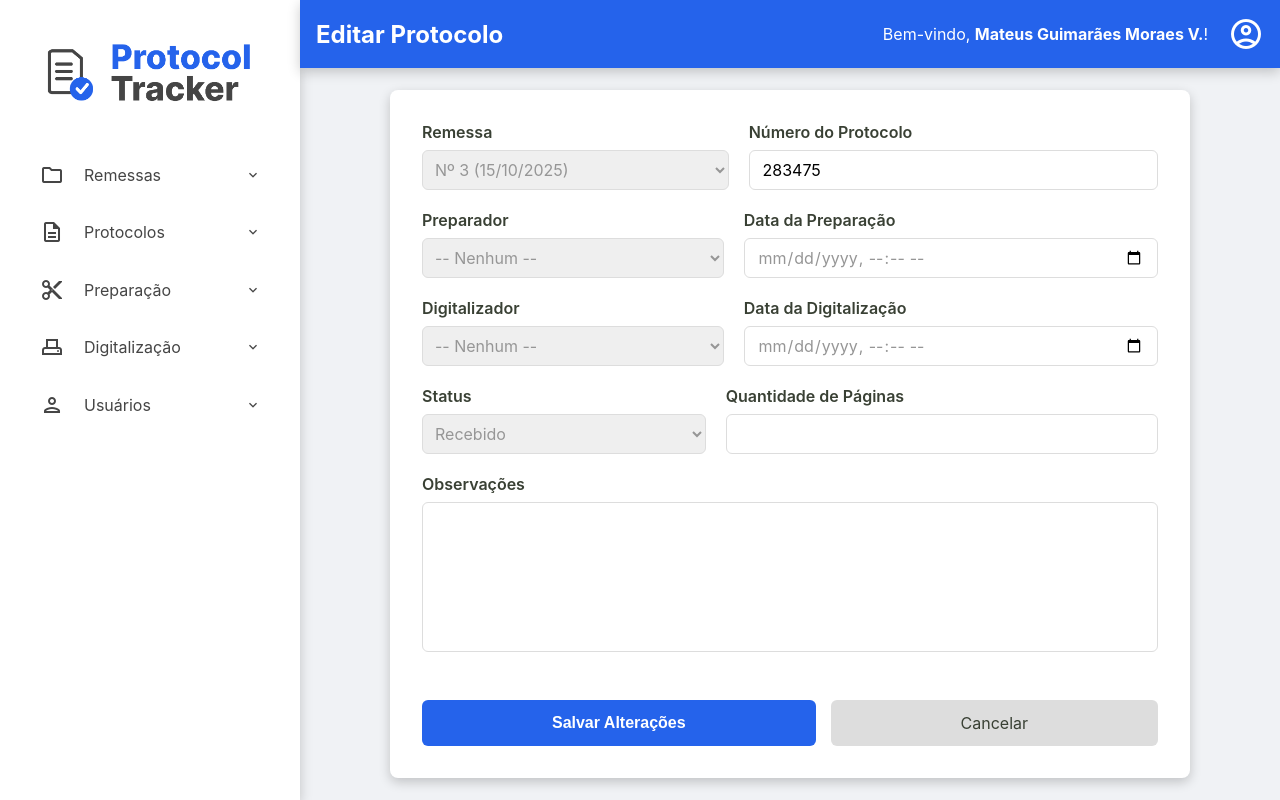
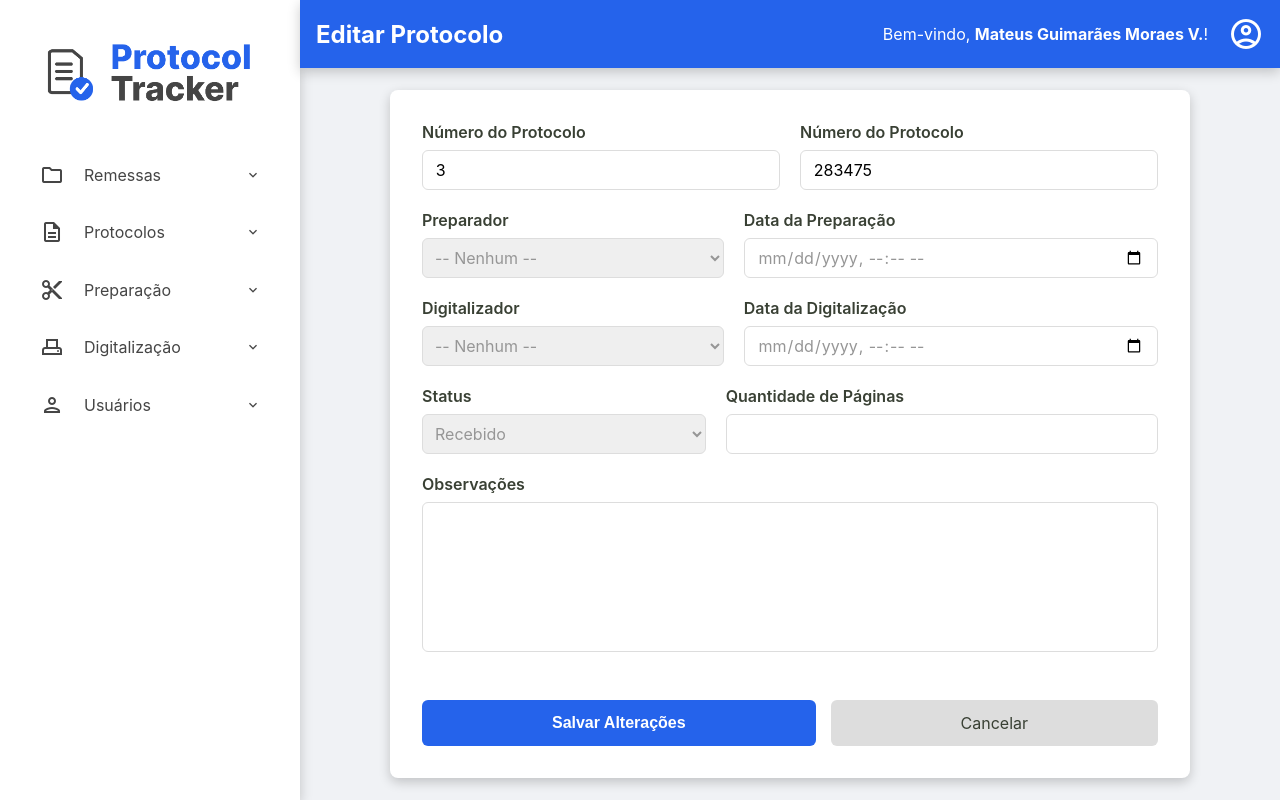
Before and after one commit to mateusgui/protocol-tracker-v2, a PHP site: page /admin/remessas/editar-protocolo?id=66131faa-2645-4d0c-a644-35f66a6b7ac2 in a window 1280 px wide. Run offline with PHP 8.4, Linux system fonts and the light colour scheme; the visitor is signed in with stand-in values (Sample User, id 1); data comes from the database, SQL or seed files in the repository; both versions use the stored data as it was after the commit; some libraries are stand-ins or nearby versions.

Commit message:
update protocolo

```diff
--- a/src/Controller/Admin/RemessaController.php
+++ b/src/Controller/Admin/RemessaController.php
@@ -181,7 +181,8 @@ class RemessaController
             $id_protocolo = $_GET['id'] ?? null;
             $protocolo = $this->protocoloRepository->findById($id_protocolo);
 
-            $listaDeRemessas = $this->remessaRepository->all();
+            $id_remessa = $protocolo->getIdRemessa();
+            $remessa = $this->remessaRepository->findById($id_remessa);
             $listaDePreparadores = $this->usuarioRepository->allByPermissao('preparador');
             $listaDeDigitalizadores = $this->usuarioRepository->allByPermissao('digitalizador');
 
--- a/src/Repository/ProtocoloRepository.php
+++ b/src/Repository/ProtocoloRepository.php
@@ -343,12 +343,11 @@ class ProtocoloRepository implements ProtocoloRepositoryInterface
 
     public function update(Protocolo $protocolo): void
     {
-        $sqlQuery = "UPDATE protocolos SET id_remessa = :id_remessa, numero_protocolo = :numero_protocolo, data_preparacao = :data_preparacao, id_preparador = :id_preparador, data_digitalizacao = :data_digitalizacao, id_digitalizador = :id_digitalizador, status = :status, quantidade_paginas = :quantidade_paginas, observacoes = :observacoes WHERE id = :id;";
+        $sqlQuery = "UPDATE protocolos SET numero_protocolo = :numero_protocolo, data_preparacao = :data_preparacao, id_preparador = :id_preparador, data_digitalizacao = :data_digitalizacao, id_digitalizador = :id_digitalizador, status = :status, quantidade_paginas = :quantidade_paginas, observacoes = :observacoes WHERE id = :id;";
 
         $protocoloArray = $protocolo->toArray();
 
         $stmt = $this->connection->prepare($sqlQuery);
-        $stmt->bindValue(':id_remessa', $protocoloArray['id_remessa']);
         $stmt->bindValue(':numero_protocolo', $protocoloArray['numero_protocolo']);
         $stmt->bindValue(':data_preparacao', $protocoloArray['data_preparacao']);
         $stmt->bindValue(':id_preparador', $protocoloArray['id_preparador']);
--- a/src/Service/ProtocoloService.php
+++ b/src/Service/ProtocoloService.php
@@ -109,7 +109,7 @@ class ProtocoloService
 
         $protocolo = new Protocolo(
             $id,
-            $id_remessa,
+            $protocoloAntigo->getIdRemessa(),
             $numero_protocolo,
             $data_preparacao,
             $id_preparador,
--- a/templates/admin/editar-protocolo.php
+++ b/templates/admin/editar-protocolo.php
@@ -9,19 +9,12 @@
     <form action="/admin/remessas/editar-protocolo" method="post" class="protocolo-form">
 
         <input type="hidden" name="id" value="<?= htmlspecialchars($protocolo->getId()) ?>">
+        <input type="hidden" name="id_remessa" value="<?= htmlspecialchars($remessa->getId()) ?>">
 
         <div class="form-row">
             <div class="form-group">
-                <label for="id_remessa">Remessa</label>
-                <select id="id_remessa" name="id_remessa" required>
-                    <?php foreach ($listaDeRemessas as $remessa): ?>
-                        <option
-                            value="<?= htmlspecialchars($remessa->getId()) ?>"
-                            <?= ($protocolo->getIdRemessa() === $remessa->getId()) ? 'selected' : '' ?>>
-                            Nº <?= htmlspecialchars($remessa->getNumeroRemessa()) ?> (<?= $remessa->getDataRecebimento()->format('d/m/Y') ?>)
-                        </option>
-                    <?php endforeach; ?>
-                </select>
+                <label for="numero_remessa">Número do Protocolo</label>
+                <input type="text" id="numero_remessa" name="numero_remessa" value="<?= htmlspecialchars($remessa->getNumeroRemessa()) ?>" readonly>
             </div>
             <div class="form-group">
                 <label for="numero_protocolo">Número do Protocolo</label>
```
Also changed, not shown: src/Infrastructure/Persistence/banco_teste.sqlite.
